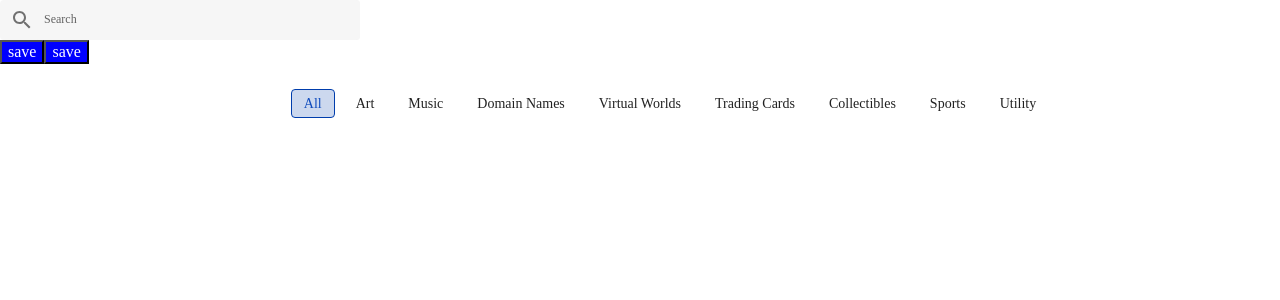
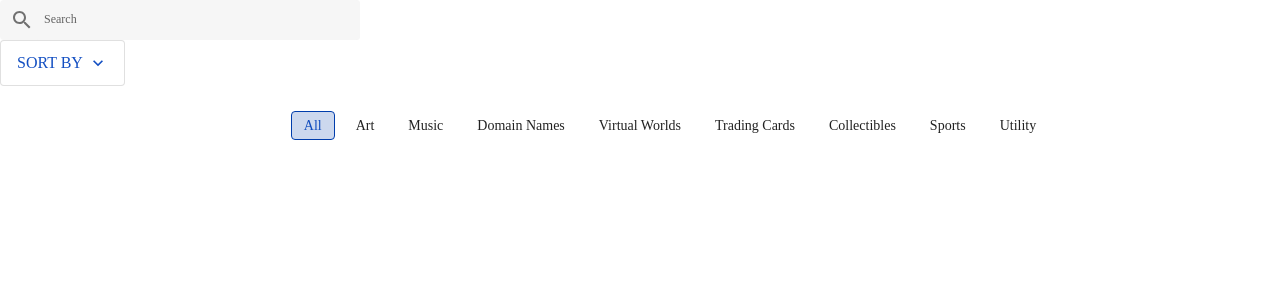
Before and after one commit to Dmytro4224/vinodex, a React (Create React App) app in the folder pluminite-ui/: page / in a window 1280 px wide. Shown: the top 300 px of the page. Built offline with nearby package versions, Linux system fonts and the light colour scheme.

Commit message:
button styles

```diff
--- a/pluminite-ui/src/assets/styles/variables.css
+++ b/pluminite-ui/src/assets/styles/variables.css
@@ -1,6 +1,8 @@
 :root {
  --white: #ffffff;
+ --black: #000000;
  --denim: #134FC2;
  --wildSand: #f6f6f6;
  --doveGray: #626262;
+ --linkWater: #E7EAF8;
 }
--- a/pluminite-ui/src/components/common/button/ButtonView.module.css
+++ b/pluminite-ui/src/components/common/button/ButtonView.module.css
@@ -3,7 +3,73 @@
     font-weight: 500;
     color: #fff;
     background: rgba(0, 0, 0, 0.87);
+    border-radius: 4px;
+    outline: none;
+    border: none;
+    padding: 12px 16px;
+    cursor: pointer;
 }
 .blue{
     background-color: blue;
 }
+
+.btnBlue{
+    background-color: var(--denim);
+    color: var(--white);
+}
+.btnWhite{
+    background-color: var(--white);
+    color: var(--denim);
+    text-transform: uppercase;
+}
+
+.btnGray{
+    background-color: var(--white);
+    color: rgba(0, 0, 0, 0.6);
+    font-weight: 500;
+    border: 1px solid rgba(0, 0, 0, 0.12);
+    text-transform: uppercase;
+}
+.btnWhiteGray{
+    background-color: var(--white);
+    color: rgba(0, 0, 0, 0.6);
+    font-weight: 500;
+    text-transform: uppercase;
+}
+
+.btnSelectGray{
+    background-color: #F6F6F6;
+    color: var(--black);
+    font-weight: 500;
+}
+
+.btnDarkGray{
+    background-color: rgba(0, 0, 0, 0.54);;
+    color: var(--white);
+    font-weight: 500;
+}
+
+.btnSelect{
+    background-color: var(--white);
+    color: var(--denim);
+    border: 1px solid rgba(0, 0, 0, 0.12);
+    text-transform: uppercase;
+}
+
+.btnPrimary{
+    background-color: var(--linkWater);
+    color: var(--denim);
+}
+
+.btnIcon{
+    display: flex;
+    align-items: center;
+}
+.btnIcon .btnText{
+    margin-right: 5px;
+}
+.icon{
+    min-width: 20px;
+    min-height: 20px;
+    display: block;
+}
--- a/pluminite-ui/src/components/common/button/ButtonView.tsx
+++ b/pluminite-ui/src/components/common/button/ButtonView.tsx
@@ -1,24 +1,69 @@
 import styles from './ButtonView.module.css';
-import {MouseEvent, Component} from "react";
+import React, {MouseEvent, Component} from "react";
 import {classList} from "../../../utils/sys";
 
 enum buttonColors {
     blue = 'blue',
+    white = 'white',
+    gray = 'gray',
+    whiteGray = 'whiteGray',
+    select = 'select',
+    primary = 'primary',
+    selectGray = 'selectGray',
+    darkGray = 'darkGray',
 }
 
 interface IButtonView{
     text: string;
     onClick: (event: MouseEvent) => void;
     color: buttonColors;
+    icon?: any;
 }
 
 class ButtonView extends Component<Readonly<IButtonView>>{
+    private readonly _ref:  React.RefObject<HTMLButtonElement>;
+
     constructor(props: IButtonView) {
         super(props);
+
+        this._ref = React.createRef();
     }
 
     public get text(){
         return this.props.text
+    }
+
+    public get buttonColor(){
+        let color = 'blue';
+
+        switch (this.props.color){
+            case 'blue':
+                color = styles.btnBlue;
+                break;
+            case 'white':
+                color = styles.btnWhite;
+                break;
+            case 'select':
+                color = styles.btnSelect;
+                break;
+            case 'primary':
+                color = styles.btnPrimary;
+                break;
+            case 'gray':
+                color = styles.btnGray;
+                break;
+            case 'whiteGray':
+                color = styles.btnWhiteGray;
+                break;
+            case 'selectGray':
+                color = styles.btnSelectGray;
+                break;
+            case 'darkGray':
+                color = styles.btnDarkGray;
+                break;
+        }
+
+        return color;
     }
 
     private onClick = async (event: MouseEvent) => {
@@ -28,10 +73,13 @@ class ButtonView extends Component<Readonly<IButtonView>>{
     public render(){
         return (
             <button
+                ref={this._ref}
                 onClick={this.onClick}
-                className={classList(styles.buttonView, styles.blue)}
-            >
-                {this.text}
+                className={`${styles.buttonView} ${this.buttonColor} ${this.props.icon && styles.btnIcon}`}>
+                <span className={styles.btnText}>{this.text}</span>
+                {this.props.icon && <i style={{
+                    backgroundImage: `url(${this.props.icon})`
+                }} className={`${styles.icon}`}></i>}
             </button>
         )
     }
--- a/pluminite-ui/src/pages/marketplace/Marketplace.tsx
+++ b/pluminite-ui/src/pages/marketplace/Marketplace.tsx
@@ -14,11 +14,6 @@ class Marketplace extends Component {
           icon={searchIcon}
           absPlaceholder={'Search'}
         />
-        <ButtonView
-          onClick={(e) => { console.log(e) }}
-          text={'save'}
-          color={buttonColors.blue}
-        />
       </>
     )
   }
--- a/pluminite-ui/src/pages/marketplace/Marketplace2.tsx
+++ b/pluminite-ui/src/pages/marketplace/Marketplace2.tsx
@@ -2,7 +2,7 @@ import { Component } from "react";
 import { buttonColors, ButtonView } from "../../components/common/button/ButtonView";
 import { InputView } from "../../components/common/inputView/InputView";
 import {TabsView, tabType} from "../../components/common/tabs/TabsView";
-import searchIcon from '../../assets/icons/search.svg';
+import arrow from '../../assets/icons/arrow-down.svg';
 
 class Marketplace2 extends Component {
     render() {
@@ -10,10 +10,11 @@ class Marketplace2 extends Component {
             <>
                 <ButtonView
                     onClick={(e) => { console.log(e) }}
-                    text={'save'}
-                    color={buttonColors.blue}
-                    iconClass={'arrow-long'}
+                    text={'Sort by'}
+                    color={buttonColors.select}
+                    icon={arrow}
                 />
+
                 <TabsView tabItems={
                     [
                         { title: "All", id: 1, link: "#" },
```
Also changed, not shown: pluminite-ui/src/assets/icons/arrow-down.svg (added), pluminite-ui/src/components/common/icons/arrow-down.svg (added).
